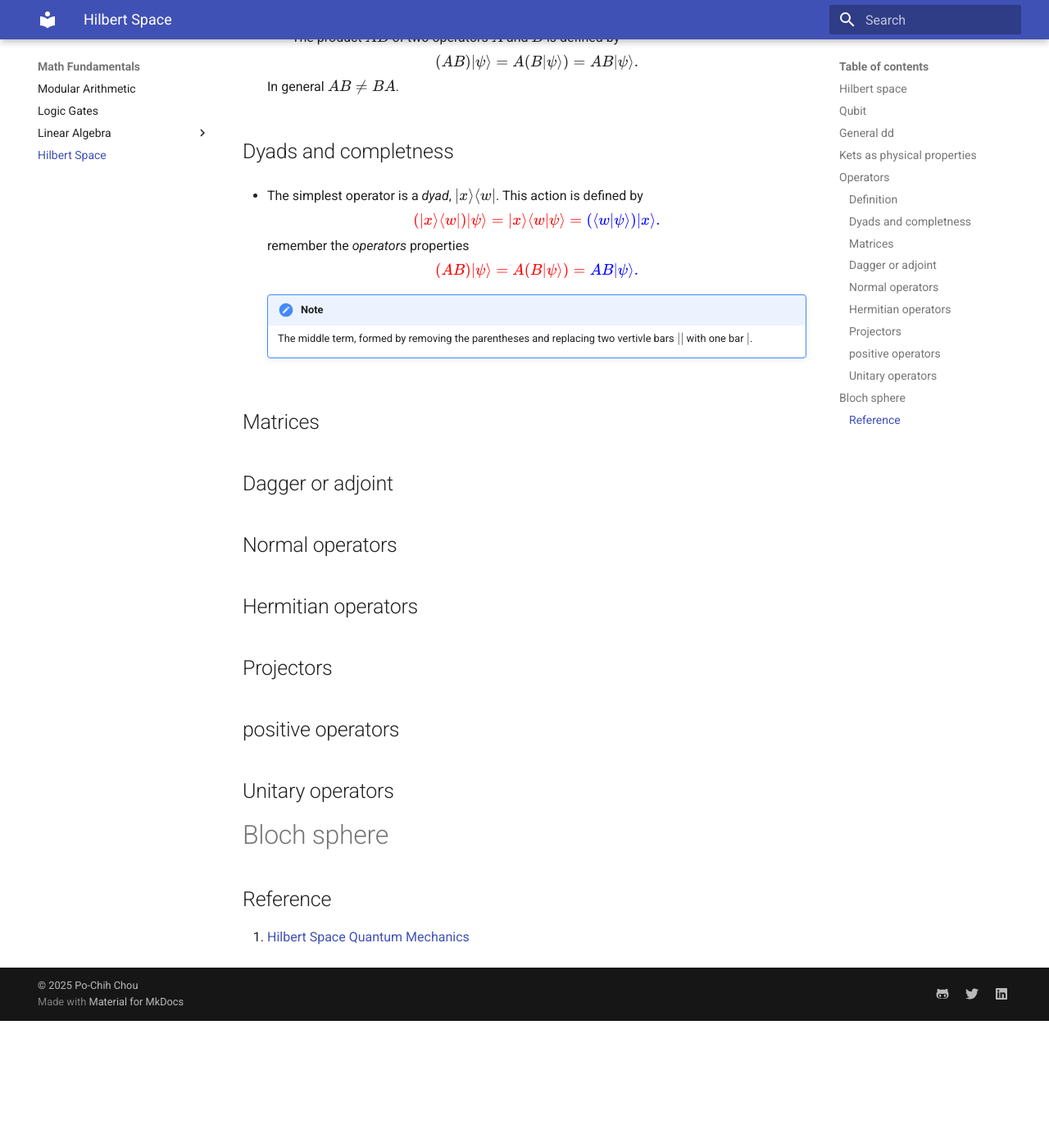
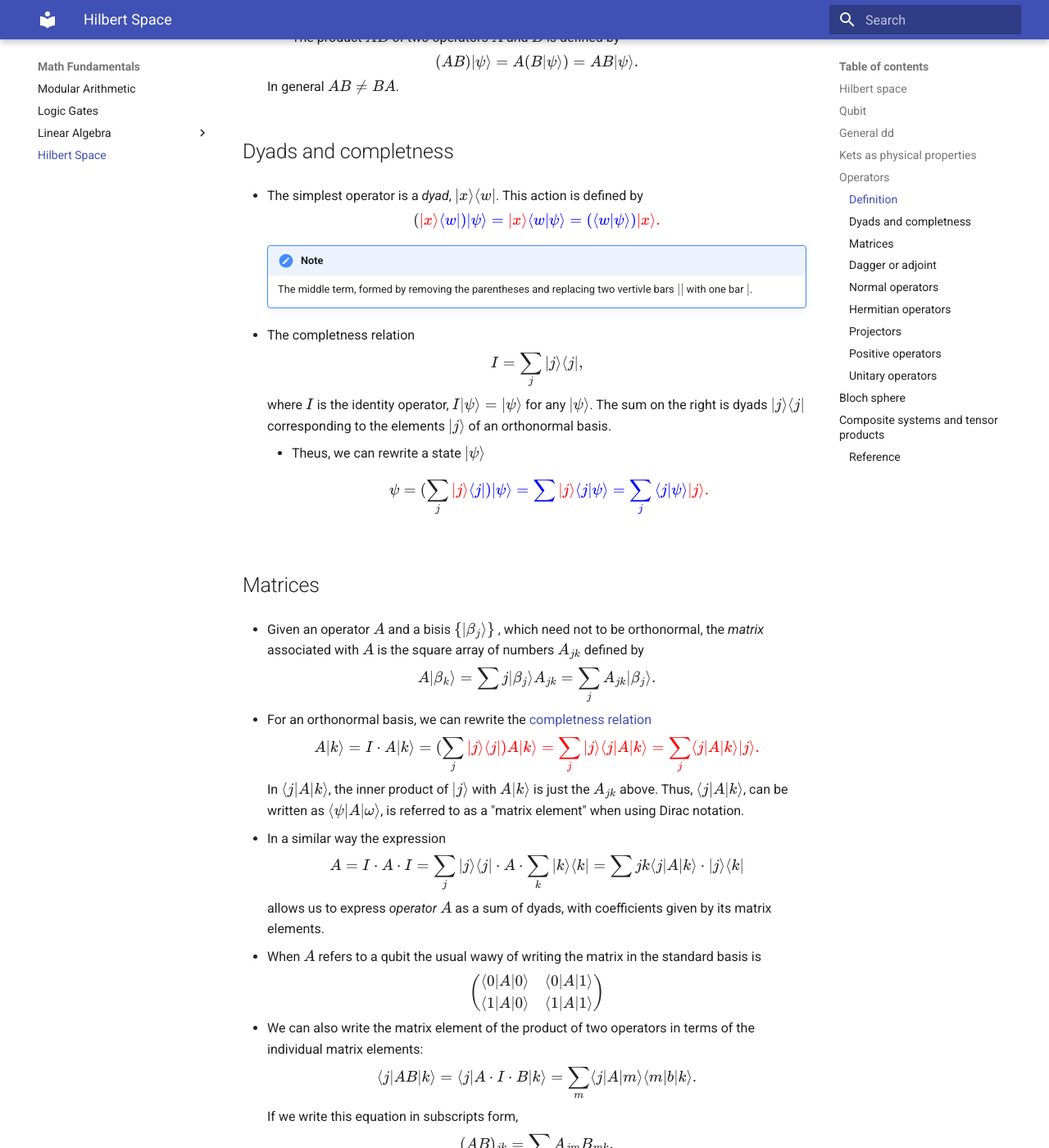
Before and after one commit to pcchouCR97/Understanding-Cryptography-by-Christof-Paar, an MkDocs documentation site: the page built from docs/Math_Fundamentals/hilbert_space.md, in a window 1280 px wide and 1400 px high, scrolled down 3216 px. Shown: the whole window at 82% size. Built offline with MkDocs 1.6.1 and Material for MkDocs 9.7.7, drawn with Linux system fonts in a browser that asks for light colours; formulas are drawn with MathJax 3; before the commit the page ends 4461 px from its top, so only the background shows below that; some of the changed text lies outside the part shown.

Commit message:
20250109_H02

```diff
--- a/docs/Math_Fundamentals/hilbert_space.md
+++ b/docs/Math_Fundamentals/hilbert_space.md
@@ -128,7 +128,7 @@
 
      These represent neither the same physical situation, nor do they represent distinct physical situations.
 
--   A quantum system cannot simultaneously process two incompatible properties. For example, a spin-half particle cannot have both $S_{x} = 1/2$ and $S_{z} = 1/2$. There is nothing in the Hilbert space that could be used to represent such a combined property.
+-   A quantum system cannot simultaneously process two incompatible properties. For example, a spin-half particle cannot have both $S_{x} = +1/2$ and $S_{z} = +1/2$. There is nothing in the Hilbert space that could be used to represent such a combined property.
 
 # Operators
 ## Definition
@@ -154,34 +154,102 @@
 -   The simplest operator is a *dyad*, $|x\rangle \langle w|$. This action is defined by
 
     $$
-    \color{red}{(|x\rangle \langle w|)}|\psi\rangle = |x \rangle \langle w | \psi \rangle = \color{blue}{(\langle w | \psi \rangle)}|x\rangle.
-    $$
-
-    remember the *operators* properties
-
-    $$
-    \color{red}{(AB)}|\psi\rangle = A(B|\psi\rangle) = \color{blue}{AB}|\psi\rangle.
+    (\color{red}{|x\rangle} \color{blue}{\langle w|})|\psi\rangle = \color{red}{|x\rangle} \color{blue}{\langle w|} \psi \rangle = (\color{blue}{\langle w|} \psi \rangle)\color{red}{|x\rangle}.
     $$
 
     !!! note
         The middle term, formed by removing the parentheses and replacing two vertivle bars $||$ with one bar $|$.
 
+-   The completness relation
+
+    $$
+    I = \sum_{j}|j\rangle \langle j|,
+    $$
+
+    where $I$ is the identity operator, $I|\psi\rangle = |\psi\rangle$ for any $|\psi\rangle$. The sum on the right is dyads $|j\rangle \langle j|$ corresponding to the elements $|j\rangle$ of an orthonormal basis.
+
+    -   Theus, we can rewrite a state $|\psi\rangle$
+        $$
+        \psi = (\sum_{j} \color{red}{|j\rangle}\color{blue}{\langle j|})|\psi\rangle = \sum \color{red}{|j\rangle}\color{blue}{\langle j|}\psi\rangle = \sum_{j}\color{blue}{\langle j |}\psi\rangle \color{red}{|j\rangle}.
+        $$
+
 ## Matrices
+-   Given an operator $A$ and a bisis $\{ |\beta_{j} \rangle\}$ , which need not to be orthonormal, the *matrix* associated with $A$ is the square array of numbers $A_{jk}$ defined by
+
+    $$
+    A|\beta_{k}\rangle = \sum{j}|\beta_{j}\rangle A_{jk} = \sum_{j}A_{jk}|\beta_{j}\rangle.
+    $$
+
+-    For an orthonormal basis, we can rewrite the [completness relation](../Math_Fundamentals/hilbert_space.md#dyads-and-completness)
+
+    $$
+    A|k\rangle = I \cdot A|k\rangle = (\sum_{j}\color{red}{|j\rangle} \langle j|)A|k\rangle = \sum_{j}\color{red}{|j\rangle} \langle j| A|k\rangle = \sum_{j}\langle j|A|k\rangle\color{red}{|j\rangle}.
+    $$
+
+    In $\langle j|A|k\rangle$, the inner product of $|j\rangle$ with $A|k\rangle$ is just the $A_{jk}$ above. Thus, $\langle j|A|k\rangle$, can be written as $\langle \psi|A|\omega\rangle$, is referred to as a "matrix element" when using Dirac notation.
+
+-   In a similar way the expression
+
+    $$
+    A = I \cdot A \cdot I = \sum_{j}|j\rangle \langle j| \cdot A \cdot \sum_{k}|k\rangle \langle k| = \sum{jk}\langle j|A|k\rangle\cdot|j\rangle\langle k|
+    $$
+
+    allows us to express *operator $A$* as a sum of dyads, with coefficients given by its matrix elements.
+
+-   When $A$ refers to a qubit the usual wawy of writing the matrix in the standard basis is
+
+    $$
+    \begin{pmatrix}
+    \langle 0|A|0\rangle & \langle 0|A|1\rangle \\
+    \langle 1|A|0\rangle & \langle 1|A|1\rangle
+    \end{pmatrix}
+    $$
+
+-   We can also write the matrix element of the product of two operators in terms of the individual matrix elements:
+
+    $$
+    \langle j|AB|k\rangle = \langle j|A \cdot I \cdot B|k\rangle = \sum_{m}\langle j|A|m\rangle\langle m|b|k\rangle.
+    $$
+
+    If we write this equation in subscripts form,
+
+    $$
+    (AB)_{jk} = \sum_{m}A_{jm}B_{mk}.
+    $$
 
 ## Dagger or adjoint
+-   Here are some dagger $^\dagger$ properties:
+
+    $$
+    \begin{array}{c}
+    (|\psi\rangle)^{\dagger} = \langle\psi|,\\
+    (\langle \psi|)^{\dagger} = |\psi \rangle,\\
+    (a|\psi\rangle+b|\psi\rangle)^{\dagger} = a^{*}\langle\psi|+b^{*}\langle\psi|,\\
+    (|\psi\rangle \langle \omega|)^{\dagger} = |\omega\rangle \langle \psi|,\\
+    \langle j|A^{\dagger}|k\rangle = (\langle k|A^{\dagger}|j\rangle)^{*},\\
+    (aA+bB)^{\dagger} = a^{*}A + b^{*}B,\\
+    (AB)^{\dagger} = B^{\dagger}A^{\dagger},
+    \end{array}
+    $$
+
+    where $a$ and $b$ are complex numbers; $a^{*}$ and $b^{*}$ are its complex conjugate. The operator $A^{\dagger}$ is called the ***adjoint*** of the operator $A$. The matrix of $A^{\dagger}$ is the complex conjugate of the transpose of the matrix of $A$.
 
 ## Normal operators
+-   A ***normal*** operator $A$ on a Hilbert space in one that commutes with its adjoint, that is, $AA^{\dagger} = A^{\dagger}A$.
+
+
 
 ## Hermitian operators
 
 ## Projectors
 
-## positive operators
+## Positive operators
 
 ## Unitary operators
 
 # Bloch sphere
 
+# Composite systems and tensor products
 
 ## Reference
 1. [Hilbert Space Quantum Mechanics](https://quantum.phys.cmu.edu/QCQI/qitd114.pdf)
--- a/mkdocs.yml
+++ b/mkdocs.yml
@@ -29,7 +29,7 @@ nav:
       - Logic Gates: Math_Fundamentals/logic_gates.md
       - Linear Algebra:
         - Tensor: Math_Fundamentals/linear_algebr_tensor.md
-        - Matrices: MHilath_Fundamentals/matrices.md
+        - Matrices: Math_Fundamentals/matrices.md
       - Hilbert Space: Math_Fundamentals/hilbert_space.md
   - Quantum Mechanics:
       - Basics:
```
